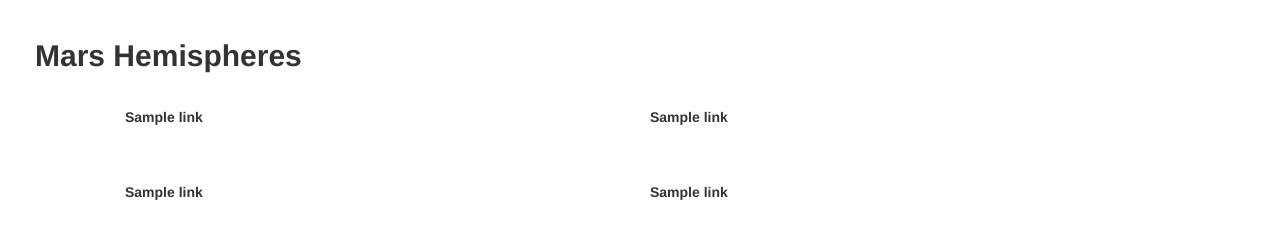
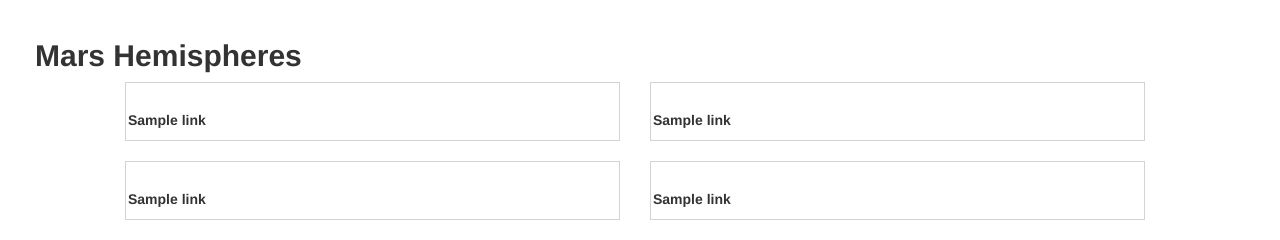
Before and after one commit to cgrinstead12/Mission-to-Mars, a Flask app: template templates/index.html in a window 1280 px wide. Shown: the part 893-1133 px from the top of the page. Before the commit the page ends 1093 px from the top, so only its background shows below. Run offline with Flask 2, Linux system fonts and the light colour scheme; the template is opened without the code that fills it: most values are stand-ins (such as "Sample title", 1, 10 or a date in 2020); grey boxes marked "Sample" are stand-in pictures; some libraries are stand-ins or nearby versions.

Commit message:
update files

```diff
--- a/static/styles/style.css
+++ b/static/styles/style.css
@@ -45,4 +45,14 @@ body{
 	margin-left: 20px;
 	margin-right: 20px;
 	margin-top: 20px;
+	margin-bottom: 20px;
 }
+
+.image-container {
+	padding-left: 2px;
+	border-color: lightgray;
+	border-width: 1px;
+	border-style: solid;
+	padding-right: 2px;
+	padding-top: 2px;
+}
--- a/templates/index.html
+++ b/templates/index.html
@@ -118,24 +118,32 @@
     <div class="row" style="padding-bottom:20px">
         <div class="col-sm-1"></div>
         <div class="col-sm-5 border">
-            <img src={{ mars_info.links[0]["url"]}} alt="" style="width:75%">
+            <div class="image-container">
+            <img src={{ mars_info.links[0]["url"]}} alt="" style="width:100%">
             <p class="caption" style="padding-top: 5px"><strong>{{ mars_info.links[0]["title"] }}</strong></p>
+            </div>
         </div>
         <div class="col-sm-5 border" >
-            <img src={{ mars_info.links[1]["url"] }} alt="" style="width:75%">
+            <div class="image-container">
+            <img src={{ mars_info.links[1]["url"] }} alt="" style="width:100%">
             <p class="caption" style="padding-top: 5px"><strong>{{ mars_info.links[1]["title"] }}</strong></p>
+            </div>
         </div>
         <div class="col-sm-1"></div>
     </div>
     <div class="row">
         <div class="col-sm-1"></div>
         <div class="col-sm-5 border" >
-            <img src={{ mars_info.links[2]["url"] }} alt="" style="width:75%">
+            <div class="image-container">
+            <img src={{ mars_info.links[2]["url"] }} alt="" style="width:100%">
             <p class="caption" style="padding-top: 5px"><strong>{{ mars_info.links[2]["title"] }}</strong></p>
+            </div>
         </div>
         <div class="col-sm-5 border" >
-            <img src={{ mars_info.links[3]["url"] }} alt="" style="width:75%">
+            <div class="image-container">
+            <img src={{ mars_info.links[3]["url"] }} alt="" style="width:100%">
             <p class="caption" style="padding-top: 5px"><strong>{{ mars_info.links[3]["title"] }}</strong></p>
+            </div>
         </div>
         <div class="col-sm-1"></div>
     </div>
```
